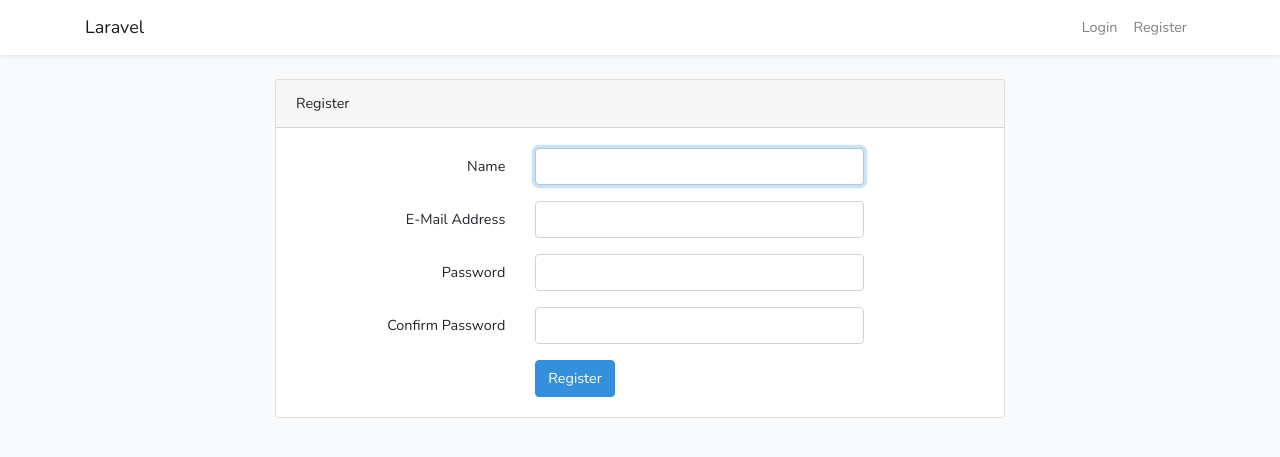
After one commit to phantomhdd/project-hdd-ssd, a Laravel app: page /register in a window 1280 px wide. The commit adds this page. Shown: the top 457 px of the page. Run offline with Laravel 8, Linux system fonts and the light colour scheme.

Commit message:
Add login and logout

```diff
--- a/app/Http/Controllers/Auth/LoginController.php
+++ b/app/Http/Controllers/Auth/LoginController.php
@@ -4,6 +4,8 @@ namespace App\Http\Controllers\Auth;
 
 use App\Http\Controllers\Controller;
 use Illuminate\Foundation\Auth\AuthenticatesUsers;
+use Illuminate\Http\Request;
+use Illuminate\Support\Facades\Auth;
 
 class LoginController extends Controller
 {
@@ -36,4 +38,39 @@ class LoginController extends Controller
     {
         $this->middleware('guest')->except('logout');
     }
+
+    /**
+     * Get the login username to be used by the controller.
+     *
+     * @return string
+     */
+    public function username()
+    {
+        return 'username';
+    }
+
+    /**
+     * Validate the user login request.
+     *
+     * @param  \Illuminate\Http\Request  $request
+     * @return void
+     *
+     * @throws \Illuminate\Validation\ValidationException
+     */
+    protected function validateLogin(Request $request)
+    {
+        $request->validate([
+            $this->username() => 'required|string',
+            'password' => 'required|string',
+        ], [
+            'username.required' => "Masukkan Username",
+            'password.required' => "Masukkan Password"
+        ]);
+    }
+
+    public function logout(Request $request)
+    {
+        Auth::logout();
+        return redirect('/login');
+    }
 }
--- a/resources/lang/en/auth.php
+++ b/resources/lang/en/auth.php
@@ -13,7 +13,7 @@ return [
     |
     */
 
-    'failed' => 'These credentials do not match our records.',
+    'failed' => 'Username atau password yang anda masukkan salah',
     'throttle' => 'Too many login attempts. Please try again in :seconds seconds.',
 
 ];
--- /dev/null
+++ b/resources/views/auth/register.blade.php
@@ -0,0 +1,77 @@
+@extends('layouts.app')
+
+@section('content')
+<div class="container">
+    <div class="row justify-content-center">
+        <div class="col-md-8">
+            <div class="card">
+                <div class="card-header">{{ __('Register') }}</div>
+
+                <div class="card-body">
+                    <form method="POST" action="{{ route('register') }}">
+                        @csrf
+
+                        <div class="form-group row">
+                            <label for="name" class="col-md-4 col-form-label text-md-right">{{ __('Name') }}</label>
+
+                            <div class="col-md-6">
+                                <input id="name" type="text" class="form-control @error('name') is-invalid @enderror" name="name" value="{{ old('name') }}" required autocomplete="name" autofocus>
+
+                                @error('name')
+                                    <span class="invalid-feedback" role="alert">
+                                        <strong>{{ $message }}</strong>
+                                    </span>
+                                @enderror
+                            </div>
+                        </div>
+
+                        <div class="form-group row">
+                            <label for="email" class="col-md-4 col-form-label text-md-right">{{ __('E-Mail Address') }}</label>
+
+                            <div class="col-md-6">
+                                <input id="email" type="email" class="form-control @error('email') is-invalid @enderror" name="email" value="{{ old('email') }}" required autocomplete="email">
+
+                                @error('email')
+                                    <span class="invalid-feedback" role="alert">
+                                        <strong>{{ $message }}</strong>
+                                    </span>
+                                @enderror
+                            </div>
+                        </div>
+
+                        <div class="form-group row">
+                            <label for="password" class="col-md-4 col-form-label text-md-right">{{ __('Password') }}</label>
+
+                            <div class="col-md-6">
+                                <input id="password" type="password" class="form-control @error('password') is-invalid @enderror" name="password" required autocomplete="new-password">
+
+                                @error('password')
+                                    <span class="invalid-feedback" role="alert">
+                                        <strong>{{ $message }}</strong>
+                                    </span>
+                                @enderror
+                            </div>
+                        </div>
+
+                        <div class="form-group row">
+                            <label for="password-confirm" class="col-md-4 col-form-label text-md-right">{{ __('Confirm Password') }}</label>
+
+                            <div class="col-md-6">
+                                <input id="password-confirm" type="password" class="form-control" name="password_confirmation" required autocomplete="new-password">
+                            </div>
+                        </div>
+
+                        <div class="form-group row mb-0">
+                            <div class="col-md-6 offset-md-4">
+                                <button type="submit" class="btn btn-primary">
+                                    {{ __('Register') }}
+                                </button>
+                            </div>
+                        </div>
+                    </form>
+                </div>
+            </div>
+        </div>
+    </div>
+</div>
+@endsection
--- a/resources/views/index.blade.php
+++ b/resources/views/index.blade.php
@@ -49,14 +49,14 @@
                     </li>
                     <li class="nav-item dropdown">
                         <a class="nav-link dropdown-toggle" href="#" id="navbarDropdown" role="button" data-toggle="dropdown" aria-haspopup="true" aria-expanded="false">
-                            Muhammad Faza
+                            {{ Auth::user()->fullname }}
                         </a>
                         <div class="dropdown-menu" aria-labelledby="navbarDropdown">
                             <a class="dropdown-item" href="#">Account</a>
                             <a class="dropdown-item" href="#">Setting</a>
                             <div class="dropdown-divider"></div>
                             <a class="dropdown-item" href="#">FAQ</a>
-                            <a class="dropdown-item" href="#">Log out</a>
+                            <a class="dropdown-item" href="/logout">Log out</a>
                         </div>
                     </li>
                 </ul>
--- /dev/null
+++ b/resources/views/layouts/app.blade.php
@@ -0,0 +1,80 @@
+<!DOCTYPE html>
+<html lang="{{ str_replace('_', '-', app()->getLocale()) }}">
+<head>
+    <meta charset="utf-8">
+    <meta name="viewport" content="width=device-width, initial-scale=1">
+
+    <!-- CSRF Token -->
+    <meta name="csrf-token" content="{{ csrf_token() }}">
+
+    <title>{{ config('app.name', 'Laravel') }}</title>
+
+    <!-- Scripts -->
+    <script src="{{ asset('js/app.js') }}" defer></script>
+
+    <!-- Fonts -->
+    <link rel="dns-prefetch" href="//fonts.gstatic.com">
+    <link href="https://fonts.googleapis.com/css?family=Nunito" rel="stylesheet">
+
+    <!-- Styles -->
+    <link href="{{ asset('css/app.css') }}" rel="stylesheet">
+</head>
+<body>
+    <div id="app">
+        <nav class="navbar navbar-expand-md navbar-light bg-white shadow-sm">
+            <div class="container">
+                <a class="navbar-brand" href="{{ url('/') }}">
+                    {{ config('app.name', 'Laravel') }}
+                </a>
+                <button class="navbar-toggler" type="button" data-toggle="collapse" data-target="#navbarSupportedContent" aria-controls="navbarSupportedContent" aria-expanded="false" aria-label="{{ __('Toggle navigation') }}">
+                    <span class="navbar-toggler-icon"></span>
+                </button>
+
+                <div class="collapse navbar-collapse" id="navbarSupportedContent">
+                    <!-- Left Side Of Navbar -->
+                    <ul class="navbar-nav mr-auto">
+
+                    </ul>
+
+                    <!-- Right Side Of Navbar -->
+                    <ul class="navbar-nav ml-auto">
+                        <!-- Authentication Links -->
+                        @guest
+                            <li class="nav-item">
+                                <a class="nav-link" href="{{ route('login') }}">{{ __('Login') }}</a>
+                            </li>
+                            @if (Route::has('register'))
+                                <li class="nav-item">
+                                    <a class="nav-link" href="{{ route('register') }}">{{ __('Register') }}</a>
+                                </li>
+                            @endif
+                        @else
+                            <li class="nav-item dropdown">
+                                <a id="navbarDropdown" class="nav-link dropdown-toggle" href="#" role="button" data-toggle="dropdown" aria-haspopup="true" aria-expanded="false" v-pre>
+                                    {{ Auth::user()->name }} <span class="caret"></span>
+                                </a>
+
+                                <div class="dropdown-menu dropdown-menu-right" aria-labelledby="navbarDropdown">
+                                    <a class="dropdown-item" href="{{ route('logout') }}"
+                                       onclick="event.preventDefault();
+                                                     document.getElementById('logout-form').submit();">
+                                        {{ __('Logout') }}
+                                    </a>
+
+                                    <form id="logout-form" action="{{ route('logout') }}" method="POST" style="display: none;">
+                                        @csrf
+                                    </form>
+                                </div>
+                            </li>
+                        @endguest
+                    </ul>
+                </div>
+            </div>
+        </nav>
+
+        <main class="py-4">
+            @yield('content')
+        </main>
+    </div>
+</body>
+</html>
--- a/routes/web.php
+++ b/routes/web.php
@@ -1,5 +1,7 @@
 <?php
 
+use Illuminate\Support\Facades\Auth;
+use Illuminate\Support\Facades\Route;
 /*
 |--------------------------------------------------------------------------
 | Web Routes
@@ -15,9 +17,10 @@
 //     return view('index');
 // });
 
-
+Route::redirect('/home', '/', 301);
 Route::get('/', 'PhotoController@show');
 Route::post('process', 'PhotoController@store');
 Route::post('delete', 'PhotoController@delete');
-Route::post('login', 'Auth\LoginController@login');
-Route::get('login', 'Auth\LoginController@ShowLoginForm')->name('login');
+
+Auth::routes();
+Route::get('logout', '\App\Http\Controllers\Auth\LoginController@logout');
```
Also changed, not shown: app/Http/Controllers/HomeController.php (added, +28 -0 lines), app/Http/Controllers/PhotoController.php (+8 -1 lines), app/User.php (+6 -1 lines), resources/views/auth/login.blade.php (+15 -4 lines), resources/views/auth/passwords/email.blade.php (added, +47 -0 lines), resources/views/auth/passwords/reset.blade.php (added, +65 -0 lines), resources/views/auth/verify.blade.php (added, +24 -0 lines), resources/views/home.blade.php (added, +23 -0 lines), public/img/photos/1591094014.png (deleted), public/img/photos/1591167460.png (added).
